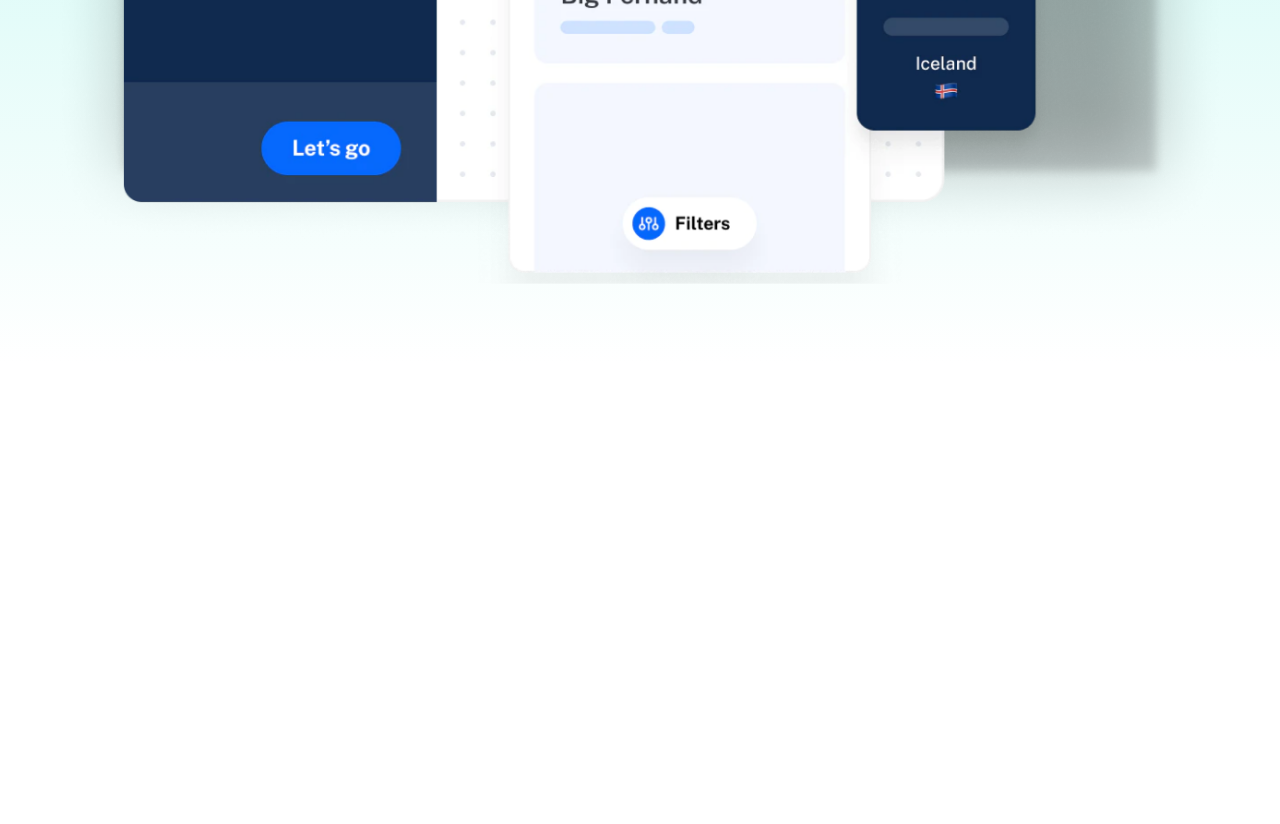
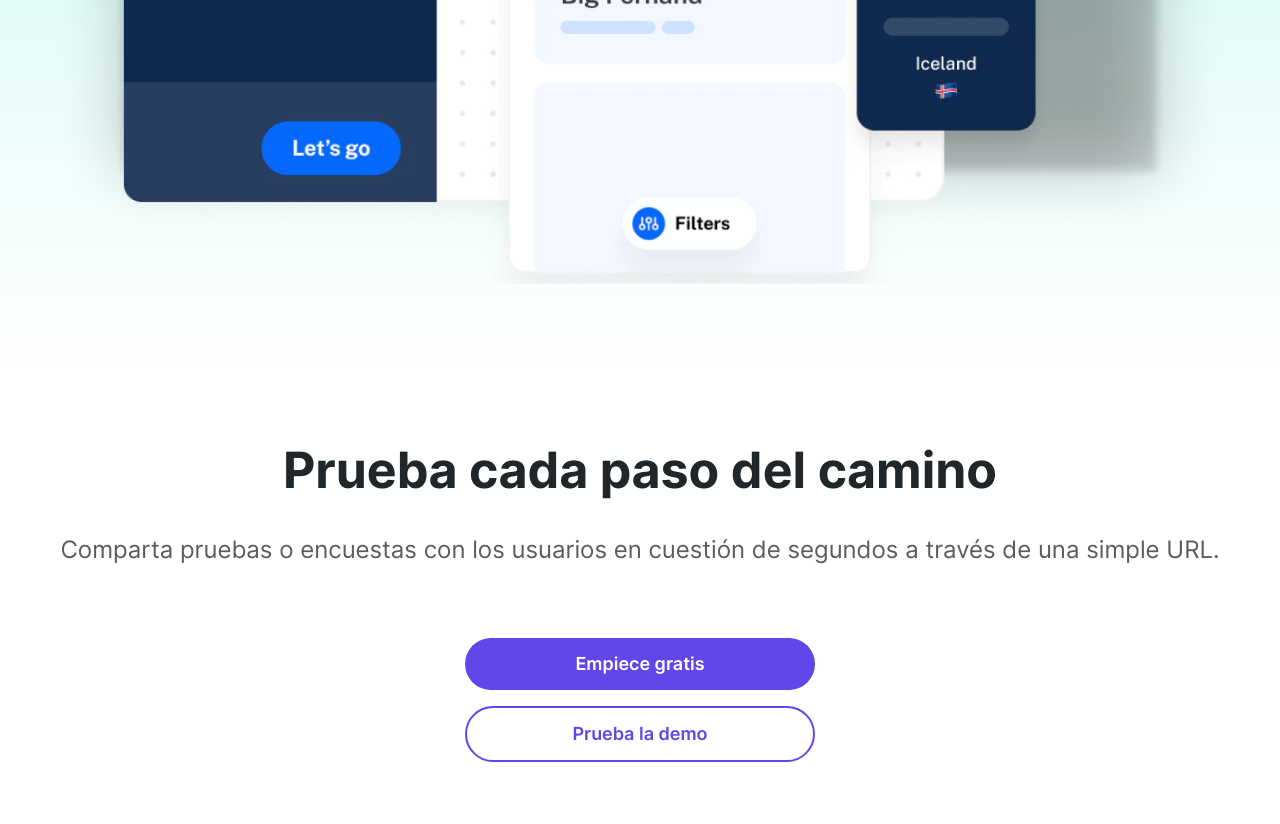
Before and after one commit to pandresvaldivia/Landing-page-pruebas-remotas, a website with bundled scripts: page public/index.html in a window 1280 px wide. Shown: the part 1146-1970 px from the top of the page. Before the commit the page ends 1512 px from the top, so only its background shows below. Built offline with nearby package versions, Linux system fonts and the light colour scheme; files whose address does not match are found by name.

Commit message:
Demo section created

```diff
--- a/public/index.html
+++ b/public/index.html
@@ -96,6 +96,7 @@
 		<link rel="stylesheet" href="../src/styles/login.css" />
 		<link rel="stylesheet" href="../src/styles/button.css" />
 		<link rel="stylesheet" href="../src/styles/social-media.css" />
+		<link rel="stylesheet" href="../src/styles/demo.css" />
 	</head>
 	<body class="body">
 		<div class="hero">
@@ -197,6 +198,23 @@
 				</section>
 			</div>
 		</div>
+		<main>
+			<section aria-label="Demo">
+				<div class="demo-content">
+					<div class="demo-details">
+						<h2 class="demo-title">Prueba cada paso del camino</h2>
+						<p class="demo-description">
+							Comparta pruebas o encuestas con los usuarios en cuestión de
+							segundos a través de una simple URL.
+						</p>
+					</div>
+					<div class="login">
+						<a class="button is-purple" href="#">Empiece gratis</a>
+						<a class="button is-edged" href="#">Prueba la demo</a>
+					</div>
+				</div>
+			</section>
+		</main>
 		<script src="../src/index.js" type="module"></script>
 	</body>
 </html>
--- a/src/styles/button.css
+++ b/src/styles/button.css
@@ -12,9 +12,15 @@
 	-o-border-radius: 5.3125rem;
 	padding-inline-end: 46px;
 	padding-inline-start: 46px;
+	text-align: center;
 }
 
 .button.is-purple {
 	background: var(--primary);
 	color: var(--lightbackground);
 }
+
+.button.is-edged {
+	border: 2px solid var(--primary);
+	color: var(--primary);
+}
--- /dev/null
+++ b/src/styles/demo.css
@@ -0,0 +1,22 @@
+.demo-content {
+	padding-block-end: 3.875rem;
+	padding-block-start: 4.5rem;
+}
+
+.demo-details {
+	text-align: center;
+	padding-block-end: 4.3125rem;
+	padding-inline-end: 1rem;
+	padding-inline-start: 1rem;
+}
+
+.demo-title {
+	font: var(--thirdheadline);
+	color: var(--firsttext);
+	margin: 0;
+	margin-block-end: 1.75rem;
+}
+
+.demo-description {
+	margin: 0;
+}
--- a/src/styles/hero.css
+++ b/src/styles/hero.css
@@ -25,10 +25,10 @@
 	padding-block-start: 2.5rem;
 	padding-inline-end: 1rem;
 	padding-inline-start: 1rem;
+	color: var(--secondary);
 }
 
 .hero-title {
-	color: var(--secondary);
 	font: var(--thirdheadline);
 	letter-spacing: 0.2px;
 	margin: 0;
--- a/src/styles/main.css
+++ b/src/styles/main.css
@@ -48,6 +48,7 @@
 .body {
 	margin: 0;
 	font: var(--subheading);
+	color: var(--secondtext);
 	min-inline-size: 22.5rem;
 	min-block-size: 40rem;
 }
```
